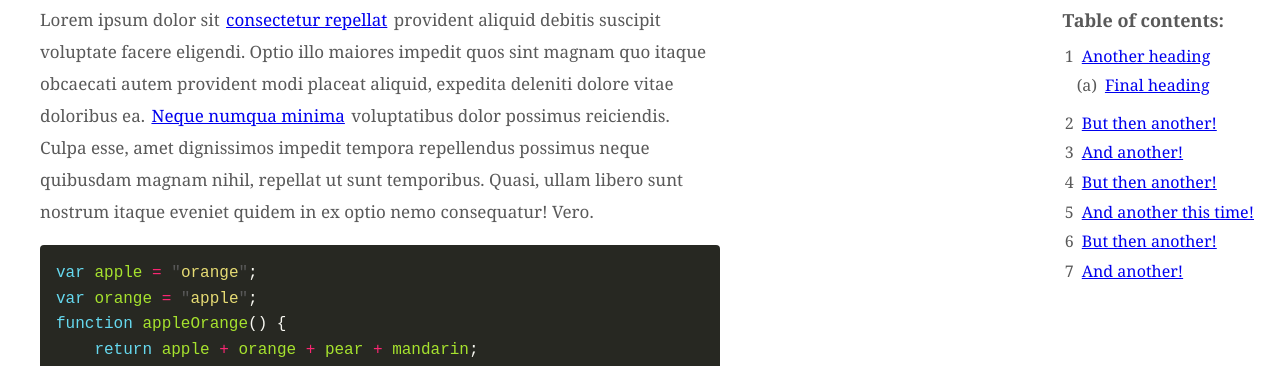
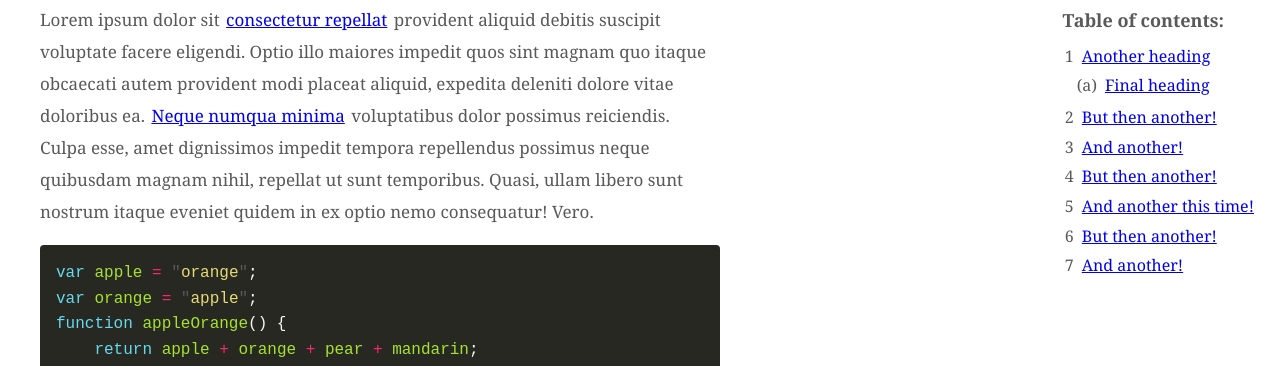
Before and after one commit to denismcdonald/blog, a Jekyll site: the page built from links.md, in a window 1280 px wide. Shown: the part 211-577 px from the top of the page. Built offline with Jekyll 4.4.1, drawn with Linux system fonts in a browser that asks for light colours.

Commit message:
TOC ul adjust

```diff
--- a/_sass/main.scss
+++ b/_sass/main.scss
@@ -9,7 +9,6 @@ MOBILE STYLES (See media queries below for desktop styles)
 
 body {
     color: #595959;
-    font-family: Arial, Helvetica, sans-serif;
     font-family: Georgia, 'Times New Roman', Times, serif;
     height: 100%;
     line-height: 160%;
@@ -272,10 +271,6 @@ p {
     text-align: center;
 }
 
-.post-tags span {
-    font-weight: bold;
-}
-
 pre {
     border-radius: 4px;
     font-size: 16px;
@@ -354,7 +349,7 @@ ul.toc li:before {
 
 .toc ul {
     counter-reset: item;
-    margin-bottom: 0.5rem;
+    margin-bottom: 0.15rem;
     padding-left: 0.75rem;
 }
 
```
Also changed, not shown: 1 other file.
